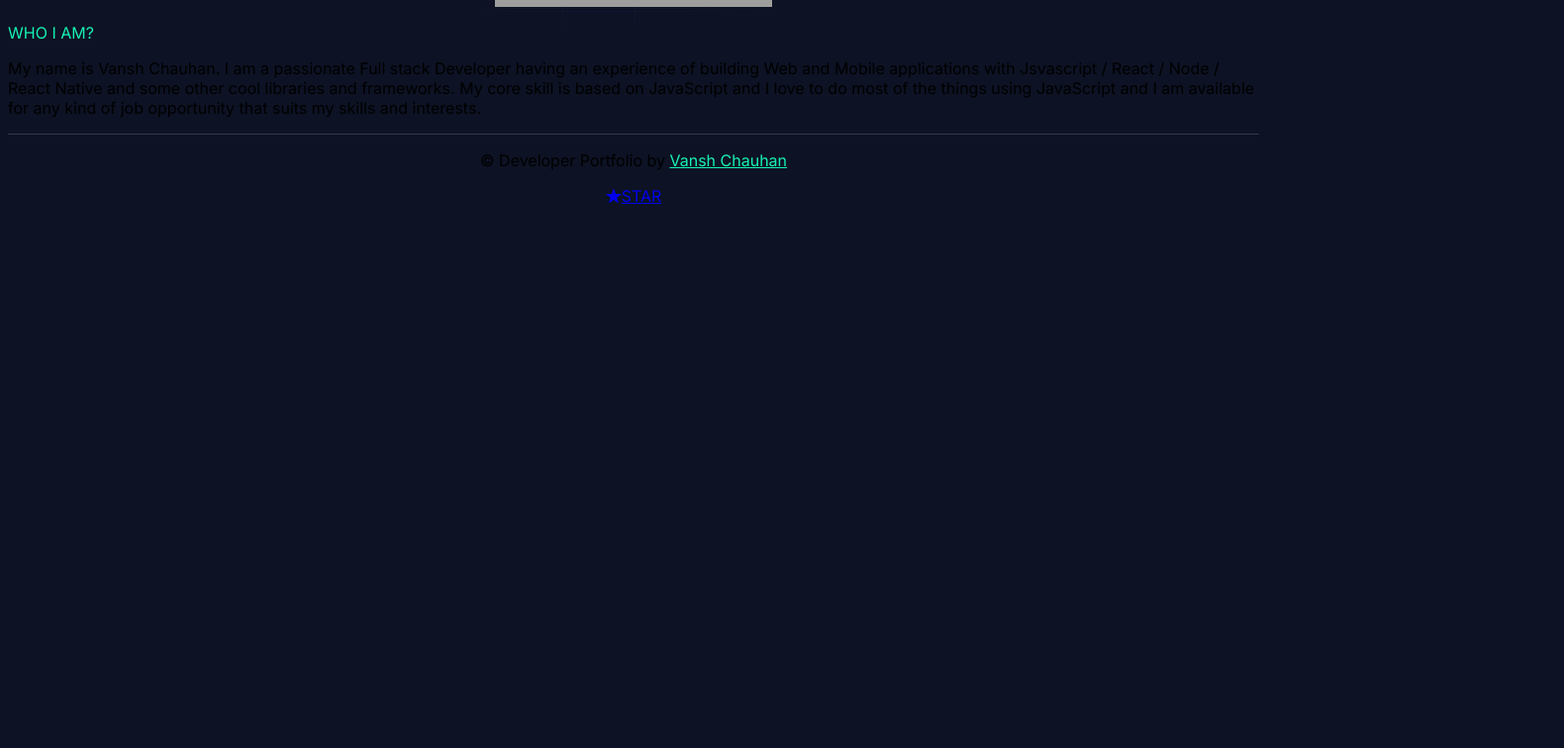
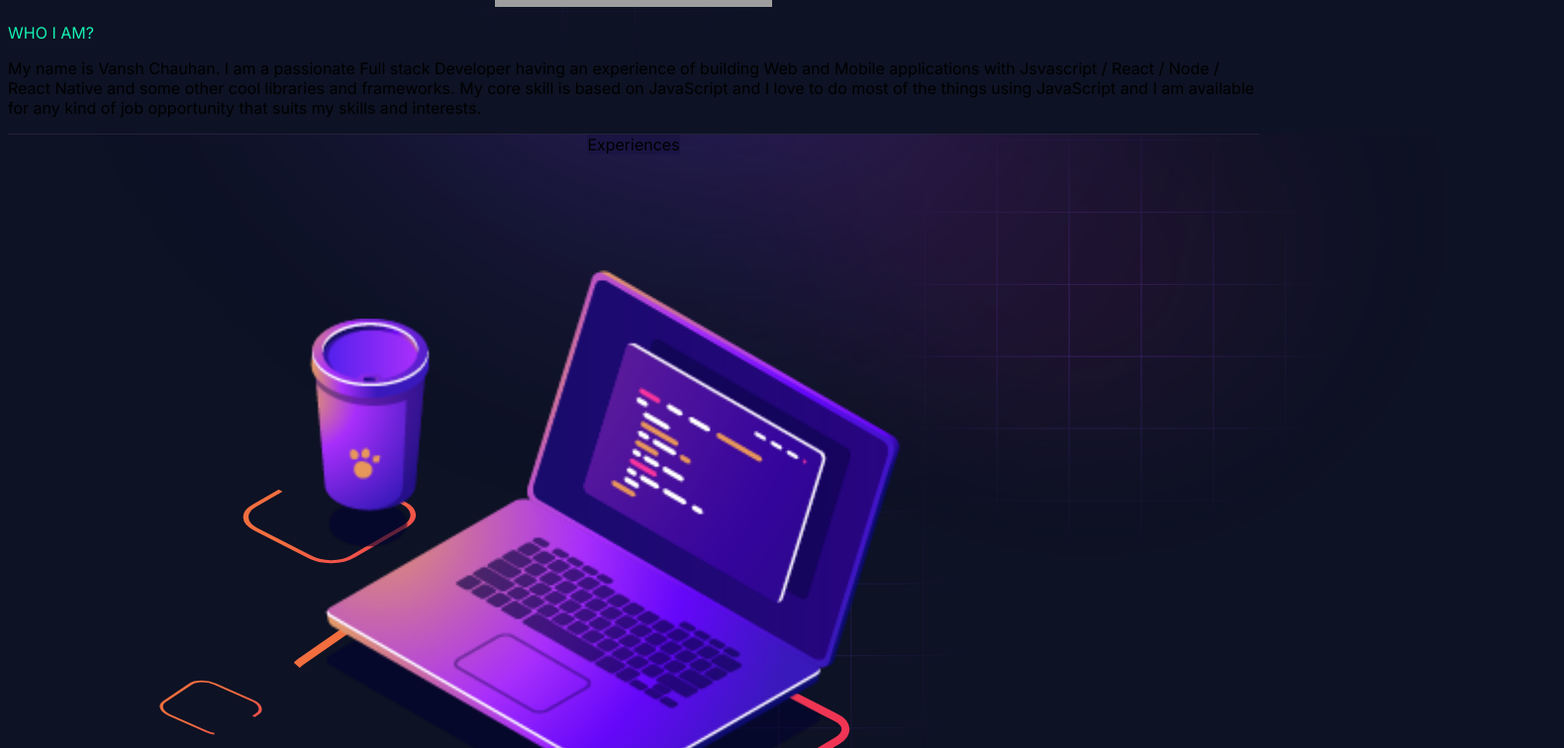
Before and after one commit to Vansh351/Portfolio, a Next.js app: page / in a window 1280 px wide. Shown: the part 1480-2236 px from the top of the page at 99% size, 1580 px wide, since content can reach past the window. Before the commit the page ends 1696 px from the top, so only its background shows below. Built offline with nearby package versions, Linux system fonts and the light colour scheme; grey boxes are pictures that could not be loaded.

Commit message:
Uncomment home sections

```diff
--- a/app/page.js
+++ b/app/page.js
@@ -3,20 +3,20 @@
 import AboutSection from "./components/homepage/about";
 // import ContactSection from "./components/homepage/contact";
 // import Education from "./components/homepage/education";
-// import Experience from "./components/homepage/experience";
+import Experience from "./components/homepage/experience";
 import HeroSection from "./components/homepage/hero-section";
-// import Projects from "./components/homepage/projects";
-// import Skills from "./components/homepage/skills";
+import Projects from "./components/homepage/projects";
+import Skills from "./components/homepage/skills";
 
 export default function Home() {
   return (
     <div suppressHydrationWarning >
       <HeroSection />
       <AboutSection />
-      {/* <Experience />
+      <Experience />
       <Skills />
       <Projects />
-      <Education />
+      {/* <Education />
       <ContactSection /> */}
     </div>
   )
```
